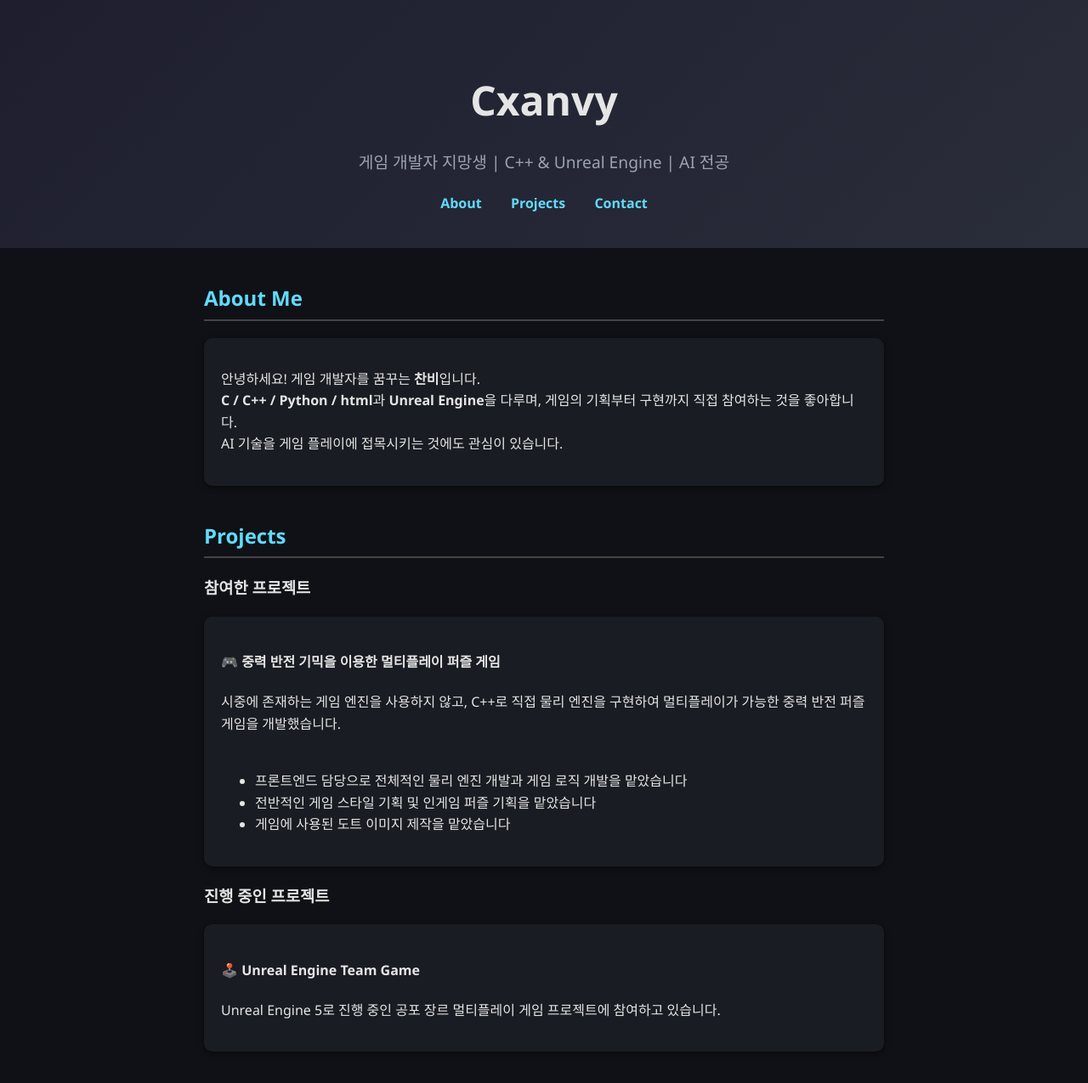
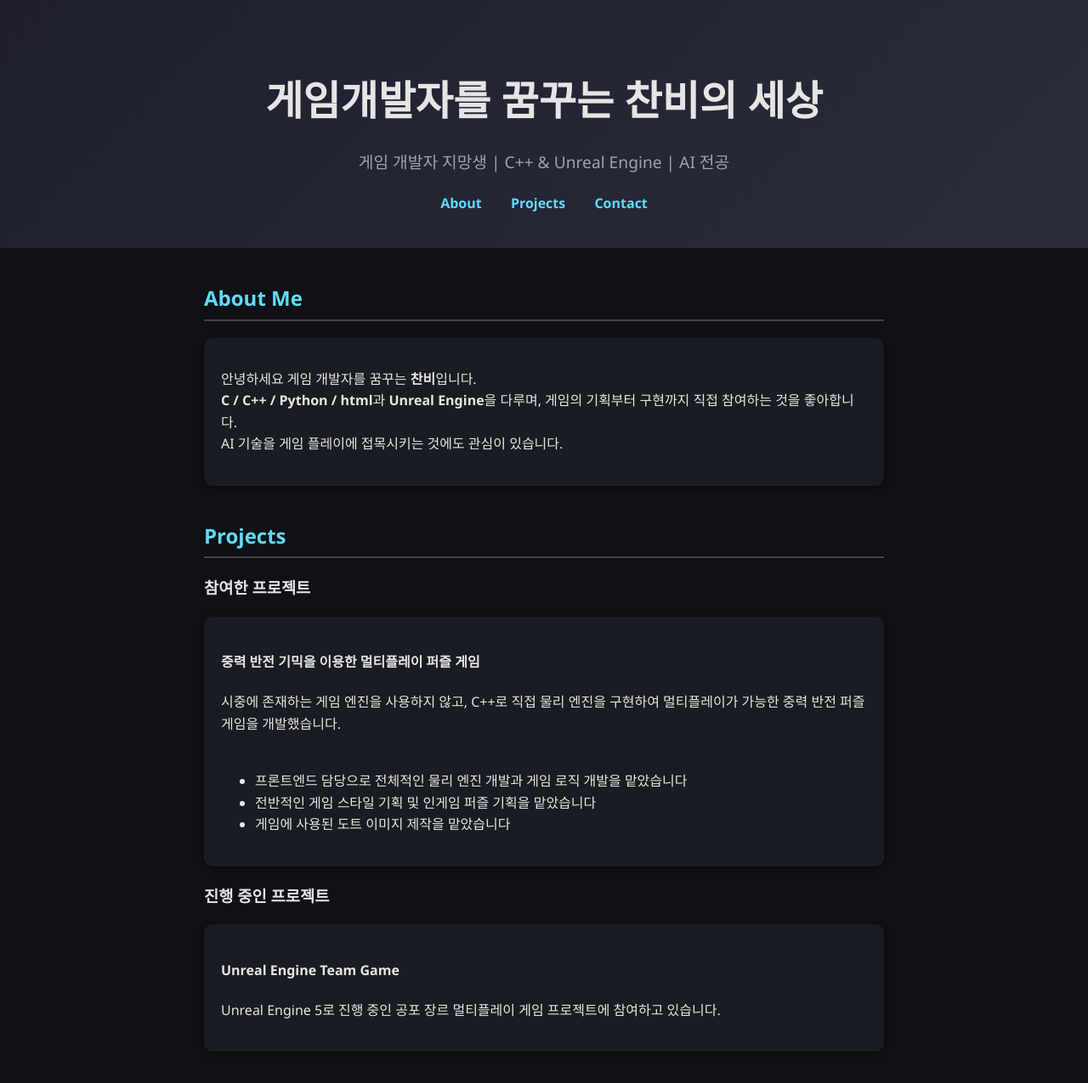
Before and after one commit to cxanvy/cxanvy.github.io, a plain HTML site: page index.html in a window 1280 px wide. Shown: the top 1275 px of the page at 85% size. Drawn offline with Linux system fonts and the light colour scheme.

Commit message:
Update index.html -4

```diff
--- a/index.html
+++ b/index.html
@@ -3,7 +3,7 @@
 <head>
   <meta charset="UTF-8">
   <meta name="viewport" content="width=device-width, initial-scale=1.0">
-  <title>Cxanvy | Game Developer</title>
+  <title>찬비의 세상</title>
   <style>
     body {
       margin: 0;
@@ -66,7 +66,7 @@
 </head>
 <body>
   <header>
-    <h1>Cxanvy</h1>
+    <h1>게임개발자를 꿈꾸는 찬비의 세상</h1>
     <p>게임 개발자 지망생 | C++ & Unreal Engine | AI 전공</p>
     <nav>
       <a href="#about">About</a>
@@ -79,7 +79,7 @@
     <h2>About Me</h2>
     <div class="card">
       <p>
-        안녕하세요! 게임 개발자를 꿈꾸는 <strong>찬비</strong>입니다.<br>
+        안녕하세요 게임 개발자를 꿈꾸는 <strong>찬비</strong>입니다.<br>
         <strong>C / C++ / Python / html</strong>과 <strong>Unreal Engine</strong>을 다루며,
         게임의 기획부터 구현까지 직접 참여하는 것을 좋아합니다.<br>
         AI 기술을 게임 플레이에 접목시키는 것에도 관심이 있습니다.
@@ -92,7 +92,7 @@
 
     <h3>참여한 프로젝트</h3>
     <div class="card">
-      <h4>🎮 중력 반전 기믹을 이용한 멀티플레이 퍼즐 게임</h4>
+      <h4>중력 반전 기믹을 이용한 멀티플레이 퍼즐 게임</h4>
       <p>
         시중에 존재하는 게임 엔진을 사용하지 않고, C++로 직접 물리 엔진을 구현하여
         멀티플레이가 가능한 중력 반전 퍼즐 게임을 개발했습니다.<br><br>
@@ -106,7 +106,7 @@
 
     <h3>진행 중인 프로젝트</h3>
     <div class="card">
-      <h4>🕹️ Unreal Engine Team Game</h4>
+      <h4>Unreal Engine Team Game</h4>
       <p>Unreal Engine 5로 진행 중인 공포 장르 멀티플레이 게임 프로젝트에 참여하고 있습니다.</p>
     </div>
   </section>
```
